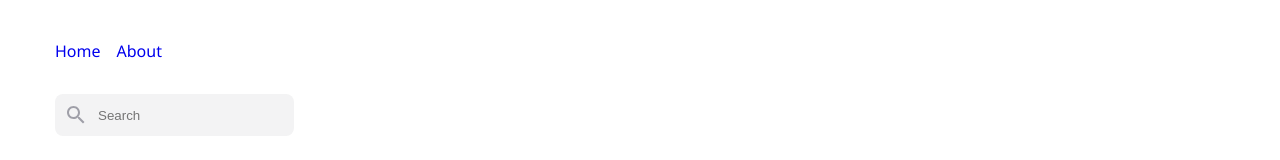
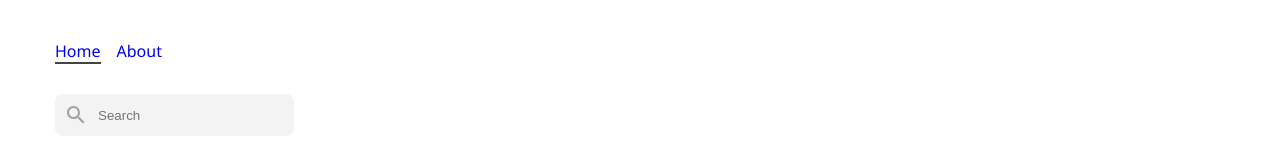
Before and after one commit to wave103x/React, a React (Vite) app in the folder components/: page / in a window 1280 px wide. Shown: the top 160 px of the page. Built offline with nearby package versions, Linux system fonts and the light colour scheme.

Commit message:
feat: add active link state

```diff
--- a/components/src/layout/Header/Header.module.scss
+++ b/components/src/layout/Header/Header.module.scss
@@ -13,6 +13,9 @@
   text-decoration: none;
   font-weight: 500;
   &:hover {
-    text-decoration: underline;
+    border-bottom : 2px solid #bdbdbd;
+  }
+  &:global.active {
+    border-bottom : 2px solid #444;
   }
 }
```
